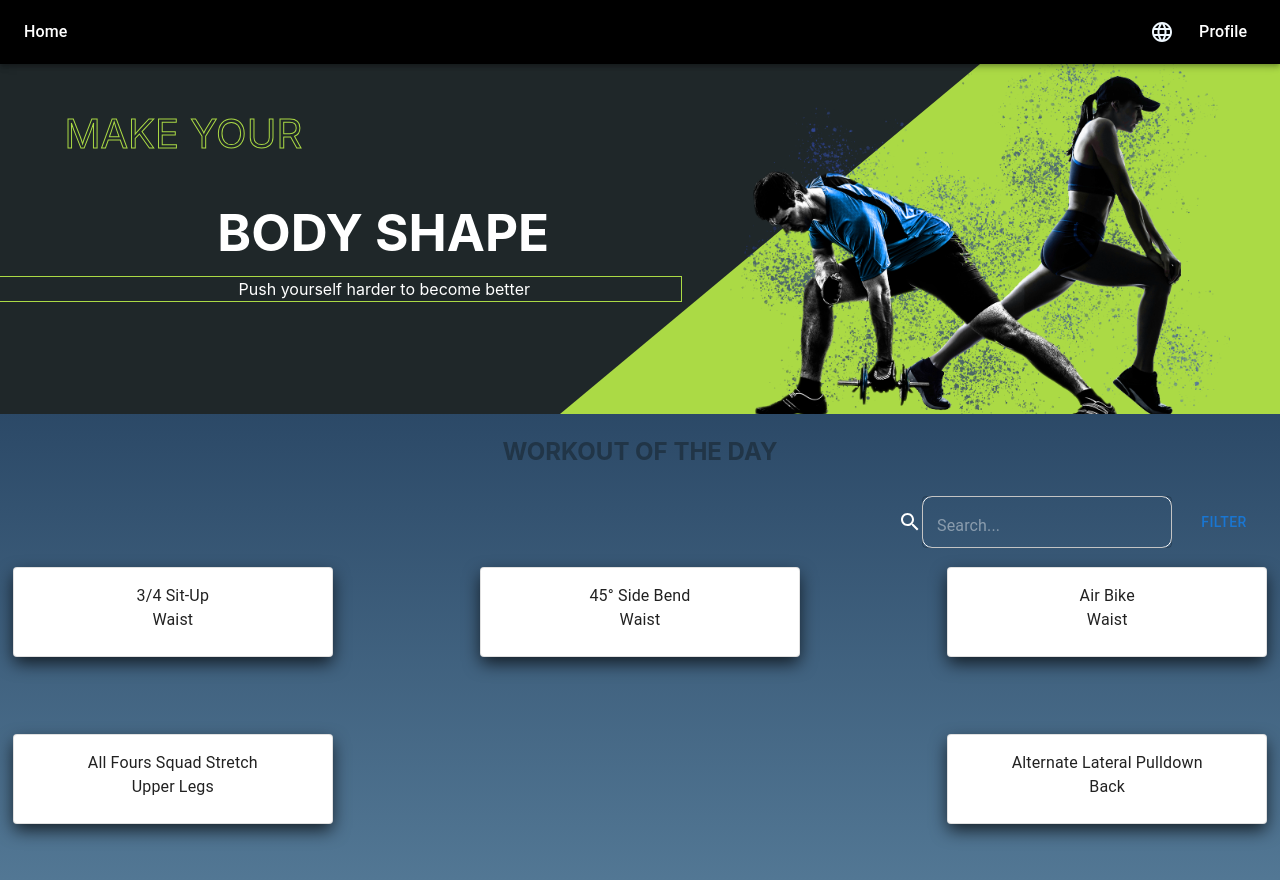
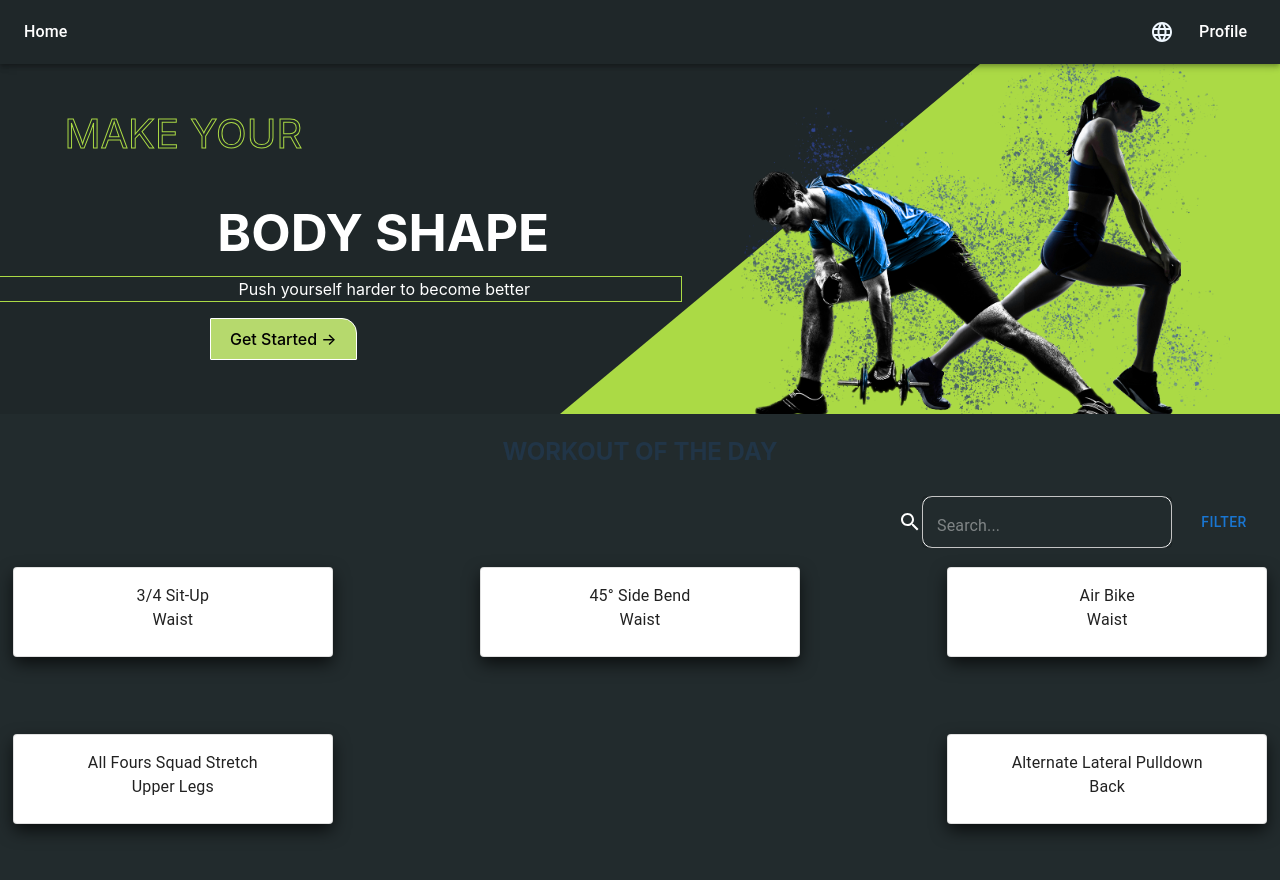
Before and after one commit to davitvoski/body-quest, a React (Vite) app in the folder client/: page / in a window 1280 px wide. Shown: the top 880 px of the page. Built offline with nearby package versions, Linux system fonts and the light colour scheme.

Commit message:
added button in home page, change css of the filter oprions

```diff
--- a/client/public/assets/locales/en/translationEN.json
+++ b/client/public/assets/locales/en/translationEN.json
@@ -7,5 +7,9 @@
     "equipement":"Equipement",
     "body_part":"Body Part",
     "Favorites":"Favorites",
-    "workout":"WORKOUT OF THE DAY"
+    "workout":"WORKOUT OF THE DAY",
+    "makeyour":"MAKE YOUR",
+    "body_shape":"BODY SHAPE",
+    "slogan":"Push yourself harder to become better",
+    "start_now":"Get Started →"
   }
--- a/client/public/assets/locales/fr/translationFr.json
+++ b/client/public/assets/locales/fr/translationFr.json
@@ -7,5 +7,9 @@
     "equipement":"Équipement",
     "body_part":"Partie du corps",
     "Favorites":"Favoris",
-    "workout":"Entraînement du jour"
+    "workout":"Entraînement du jour",
+    "makeyour":"METS-TOI",
+    "body_shape":"EN FORME",
+    "slogan":"Poussez-vous plus fort pour devenir meilleur",
+    "start_now":"Commencer à maintenant →"
   }
--- a/client/src/App.css
+++ b/client/src/App.css
@@ -45,14 +45,14 @@
 }
 
 body {
-  background-image: linear-gradient(to bottom, #09203f 0%, #537895 100%);
+  background-color: #222B2D;
 }
 
 html,
 body,
 #root,
 .App,
-.App > div {
+.App>div {
   width: 100%;
   margin: 0;
   padding: 0;
@@ -68,10 +68,10 @@ body,
 } */
 /* Nav Bar css */
 .toolbar {
-  background-color: black;
+  background-color: #1F2729;
 }
 
-#subNav{
+#subNav {
   display: flex;
   width: 10%;
   flex-direction: row;
@@ -79,6 +79,7 @@ body,
   justify-content: space-around;
 
 }
+
 /* Home css */
 .homePage {
   margin: 0;
@@ -86,7 +87,7 @@ body,
   /* background-image: linear-gradient(to top, #09203f 0%, #537895 100%); */
 }
 
-.outer{
+.outer {
   width: 100%;
   height: 350px;
   background-color: #1F2729;
@@ -96,28 +97,37 @@ body,
   overflow: hidden;
 }
 
-h1{
+h1 {
   width: 100%;
   padding-left: 300px;
   color: white;
   margin-bottom: 0;
 }
 
-#pSlogan{
+#pSlogan {
   width: 100%;
   color: white;
   white-space: nowrap;
-  border:1px #ABDA45 solid;
+  border: 1px #ABDA45 solid;
   padding-left: 300px;
 }
-#make_your{
+
+#make_your {
   padding-left: 200px;
   color: #1F2729;
   -webkit-text-stroke: 1px #ABDA45;
   font-size: 40px;
 }
 
-.inner{
+#startBtn {
+  background-color: #B6D96D;
+  margin-left: 400px;
+  border-radius: 1px 15px 1px 1px;
+  border-color: white;
+  white-space: nowrap;
+}
+
+.inner {
   width: 0;
   height: 0;
   border-right: 300px solid #ABDA45;
@@ -126,11 +136,17 @@ h1{
   overflow: visible;
 }
 
-#fitness{
+#fitness {
   margin: 0;
   width: 500px;
   margin-left: -250px;
   margin-top: -30px;
+}
+
+.recommandtions {
+  height: 10%;
+  background-color: #1A1F22;
+
 }
 
 /* Exercises css */
@@ -150,7 +166,7 @@ h1{
 }
 
 .exerciseArea .MuiPaper-root {
-  box-shadow: 0px 7px 17px -1px rgba(0,0,0,0.72);
+  box-shadow: 0px 7px 17px -1px rgba(0, 0, 0, 0.72);
 
 }
 
@@ -169,9 +185,9 @@ h1{
   justify-content: end;
 }
 
-#filter-options {
+/* #filter-options {
   color: white;
-}
+} */
 
 #searchForm {
   margin-right: 20px;
@@ -197,6 +213,7 @@ h1{
   border-radius: 10px;
 }
 
+/* Filter css */
 #filterDrawer {
   /* border: linear-gradient(to bottom, #D5DEE7 0%, #E8EBF2 50%, #E2E7ED 100%),
   linear-gradient(to bottom, rgba(0,0,0,0.02) 50%, rgba(255,255,255,0.02) 61%, rgba(0,0,0,0.02) 73%),
@@ -205,7 +222,8 @@ h1{
 }
 
 /* targetOptions */
-.targetOptions {
+.filter_options {
+  white-space: nowrap;
   /* display: grid;
   grid-template-columns: 200px auto; */
 }
--- a/client/src/component/Filter/FilterList.tsx
+++ b/client/src/component/Filter/FilterList.tsx
@@ -1,4 +1,3 @@
-import { Filter } from "./Filter"
 import * as React from 'react';
 import Accordion from '@mui/material/Accordion';
 import AccordionSummary from '@mui/material/AccordionSummary';
@@ -32,7 +31,7 @@ export const FilterList = (props: FilterList) => {
                     aria-controls="panel1bh-content"
                     id="panel1bh-header"
                 >
-                    <Typography sx={{ width: '33%', flexShrink: 0 }}>
+                    <Typography sx={{ width: '33%', flexShrink: 0, whiteSpace:"nowrap"}}>
                         {props.filterName}
                     </Typography>
                 </AccordionSummary>
@@ -50,7 +49,9 @@ export const FilterList = (props: FilterList) => {
                                 value={filter}
                                 control={<Radio />}
                                 label={filter}
-                                key={i} />
+                                key={i}
+                                sx={{textTransform:'capitalize'}}
+                                />
                         ))}
                     </RadioGroup>
                 </AccordionDetails>
--- a/client/src/component/Home/Home.tsx
+++ b/client/src/component/Home/Home.tsx
@@ -36,13 +36,18 @@ export const Home = () => {
         <div className='homePage'>
             <div className='outer'>
                 <div className='slogan'>
-                    <p id='make_your'>MAKE YOUR</p>
-                    <h1>BODY SHAPE</h1>
-                    <p id='pSlogan'>Push yourself harder to become better </p>
+                    <p id='make_your'>{t('makeyour')}</p>
+                    <h1>{t('body_shape')}</h1>
+                    <p id='pSlogan'>{t('slogan')}</p>
+                    {/* when click it will go to login/sign in page */}
+                    <button id="startBtn">{t('start_now')} </button>
                 </div>
                 <div className='inner'>
                     <img  id='fitness' src='src/Data/fitness.png'/>
                 </div>
+            </div>
+            <div className='recommandtions'>
+
             </div>
             <h2>{t('workout')}</h2>
             <Toolbar className='searchBar'>
```
Also changed, not shown: client/src/component/Filter/Filter.tsx (deleted, +0 -19 lines).
